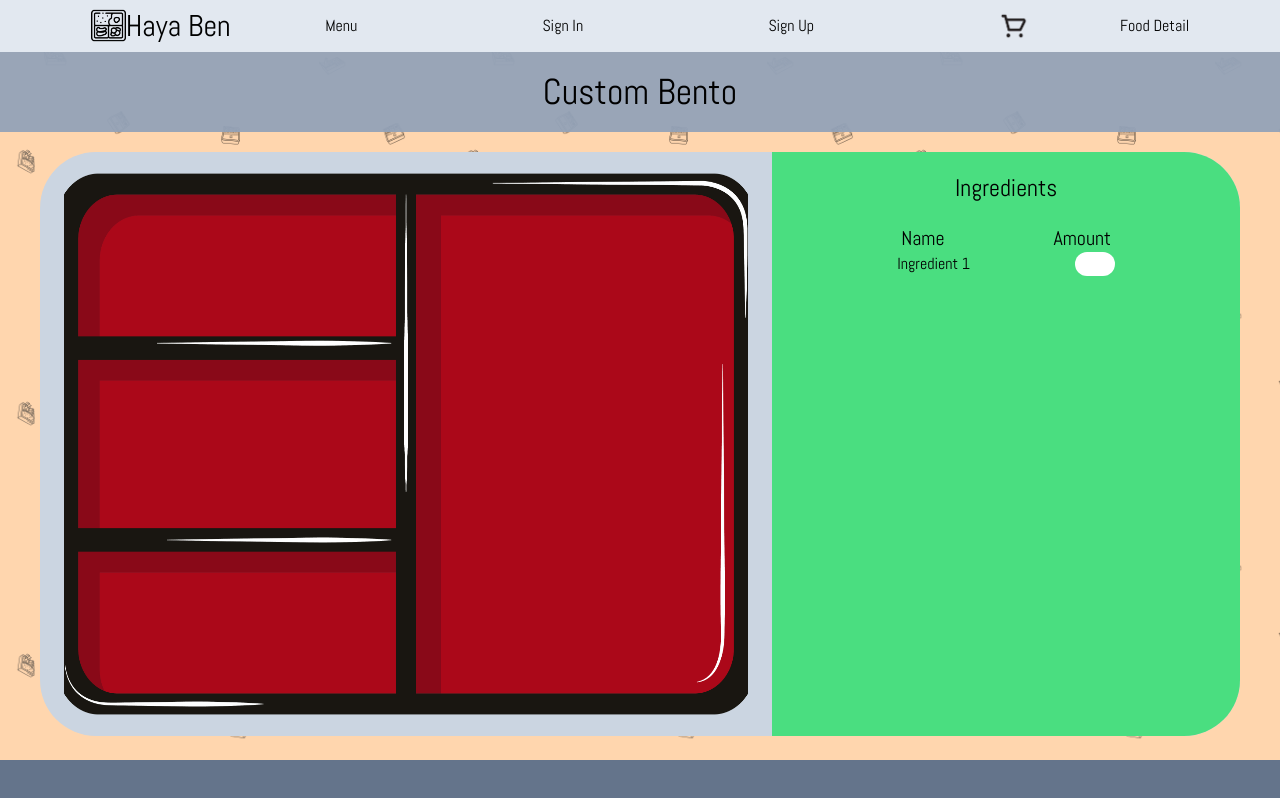
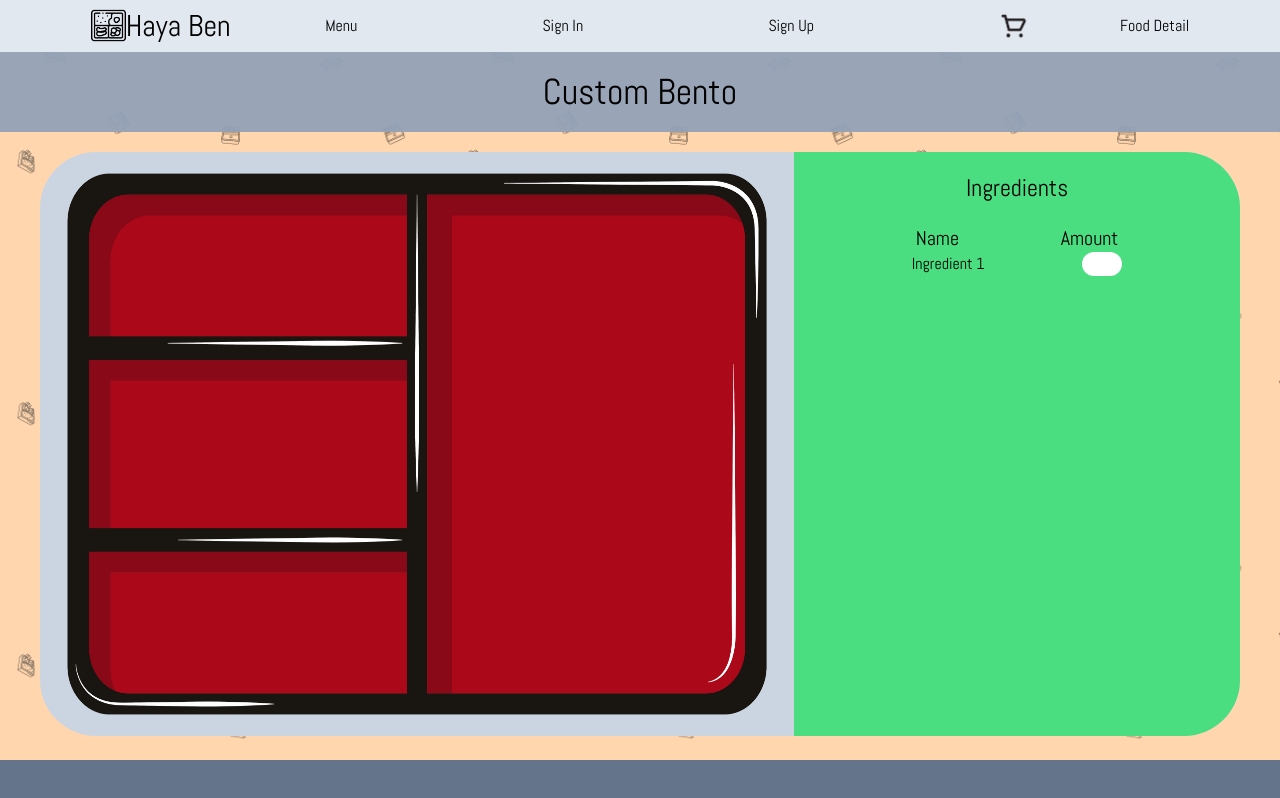
Before and after one commit to aralhibshi/Haya-Ben-FE, a React (Create React App) app: page /custombento in a window 1280 px wide. Built offline with nearby package versions, Linux system fonts and the light colour scheme; no server answers.

Commit message:
fixed css in custom bento

```diff
--- a/src/App.css
+++ b/src/App.css
@@ -99,9 +99,9 @@ body {
   background-size: 88vh 68vh;
   background-position: center;
   background-repeat: no-repeat;
-  width: 88vh;
-  margin-left: 3vh;
-  margin-right: 3vh;
+  width: 100vh;
+  margin-left: 1vh;
+  margin-right: 1vh;
 }
 
 .bentoBoxDiv {
@@ -111,8 +111,8 @@ body {
 }
 
 .ingredientLeftDiv {
-  margin-left: 1vh;
-  margin-right: 2vh;
+  margin-left: 4vh;
+  margin-right: 3vh;
   width: 41vh;
   height: 62vh;
 }
```
